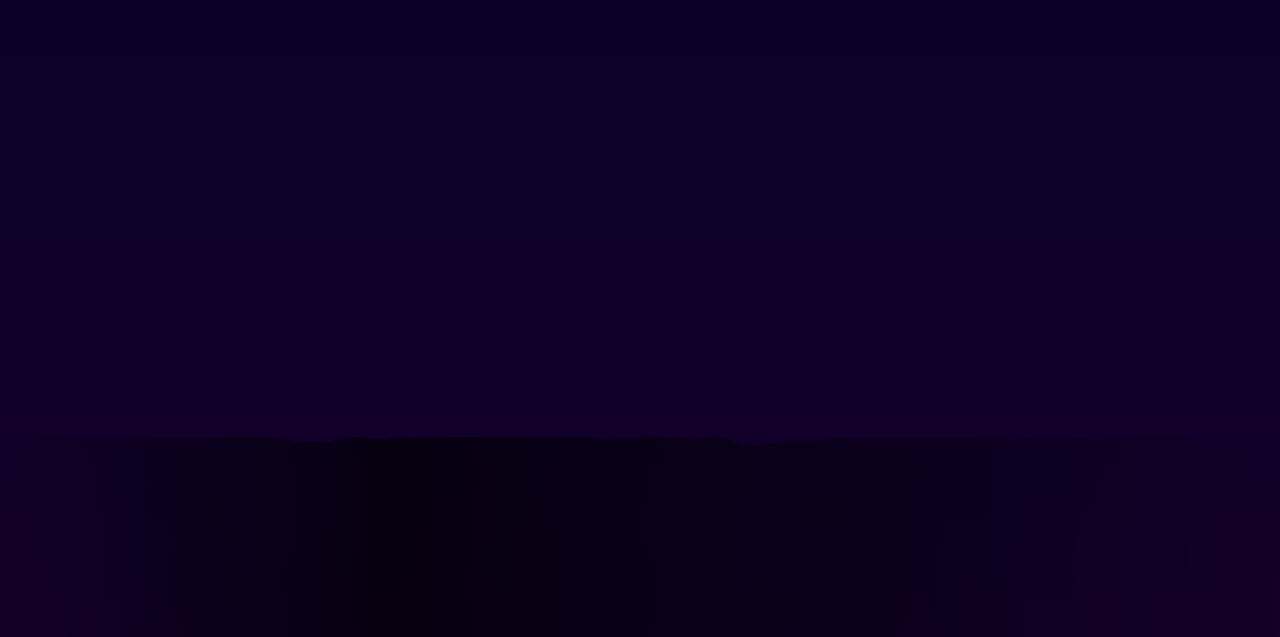
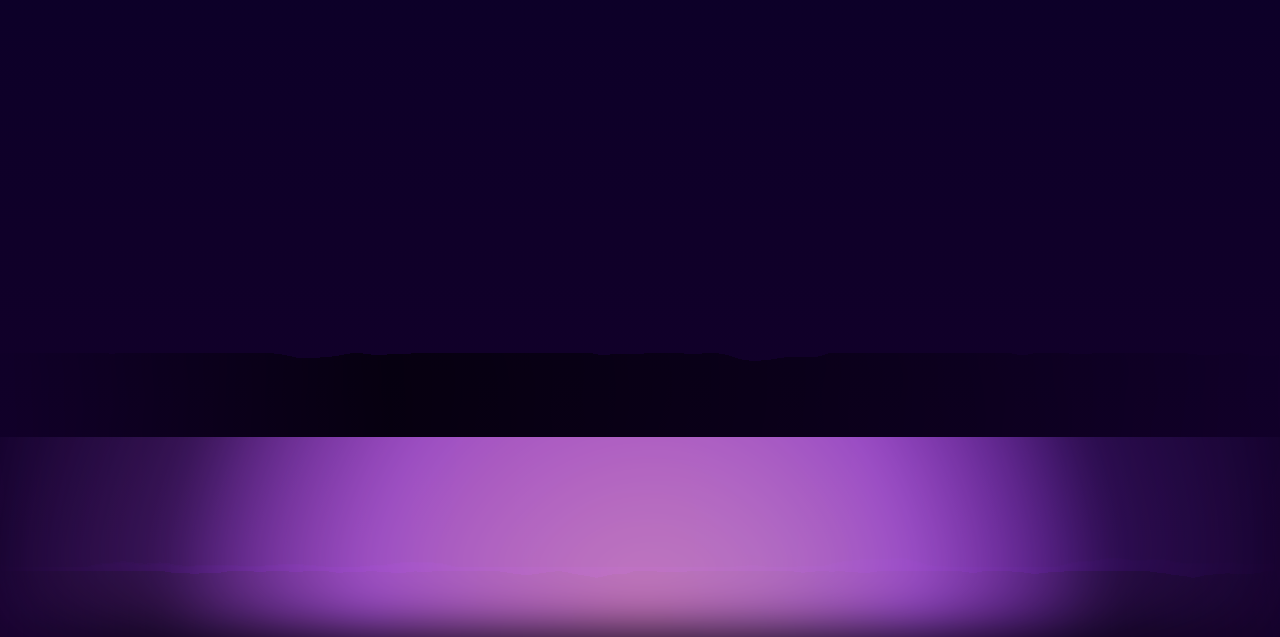
Before and after one commit to stenis327/Noren.github.io, a plain HTML site: page index.html in a window 1280 px wide. Shown: the part 163-800 px from the top of the page. Drawn offline with Linux system fonts and the light colour scheme.

Commit message:
Update index.html

```diff
--- a/index.html
+++ b/index.html
@@ -13,7 +13,10 @@
     </div>
 
     <!-- Elden -->
-    <div class="flame-wrap" aria-hidden="true">
+    <div class="flame-wrap">
+  <div class="flame"></div>
+</div>
+
       <!-- Lager 1 -->
       <svg class="flame-layer lite" viewBox="0 0 1200 200" preserveAspectRatio="none" xmlns="http://www.w3.org/2000/svg">
         <defs>
```
